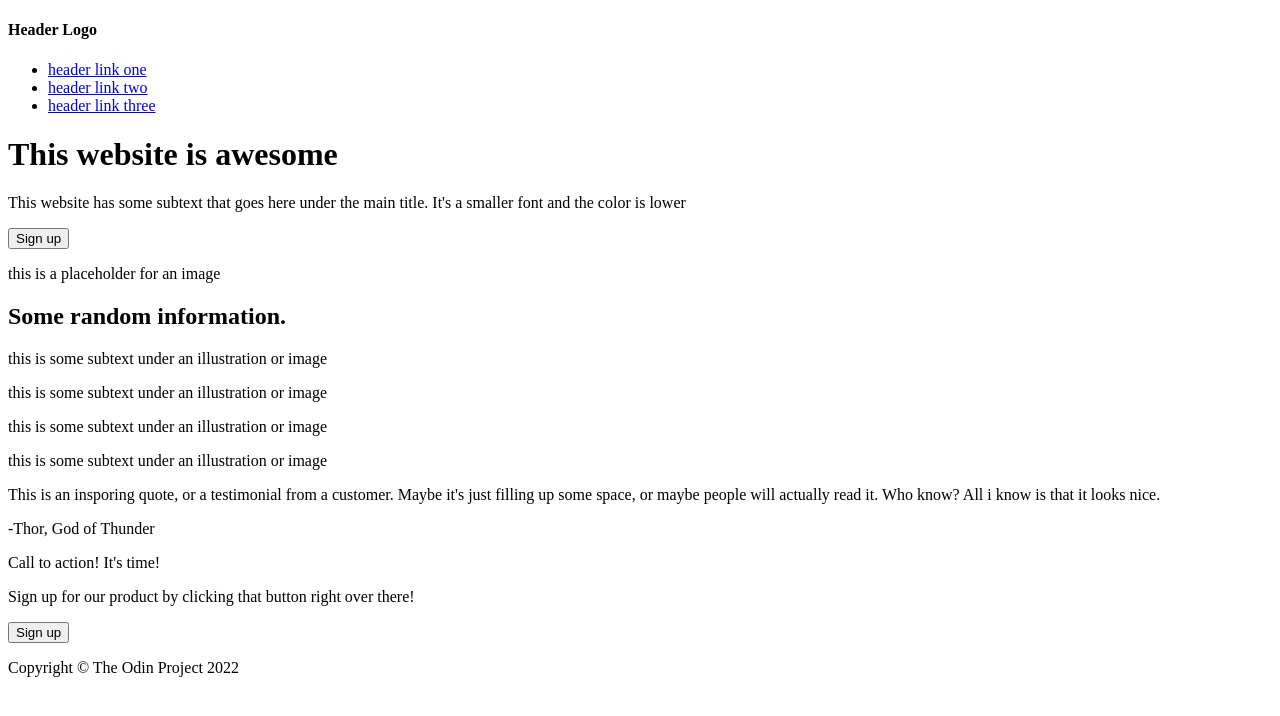
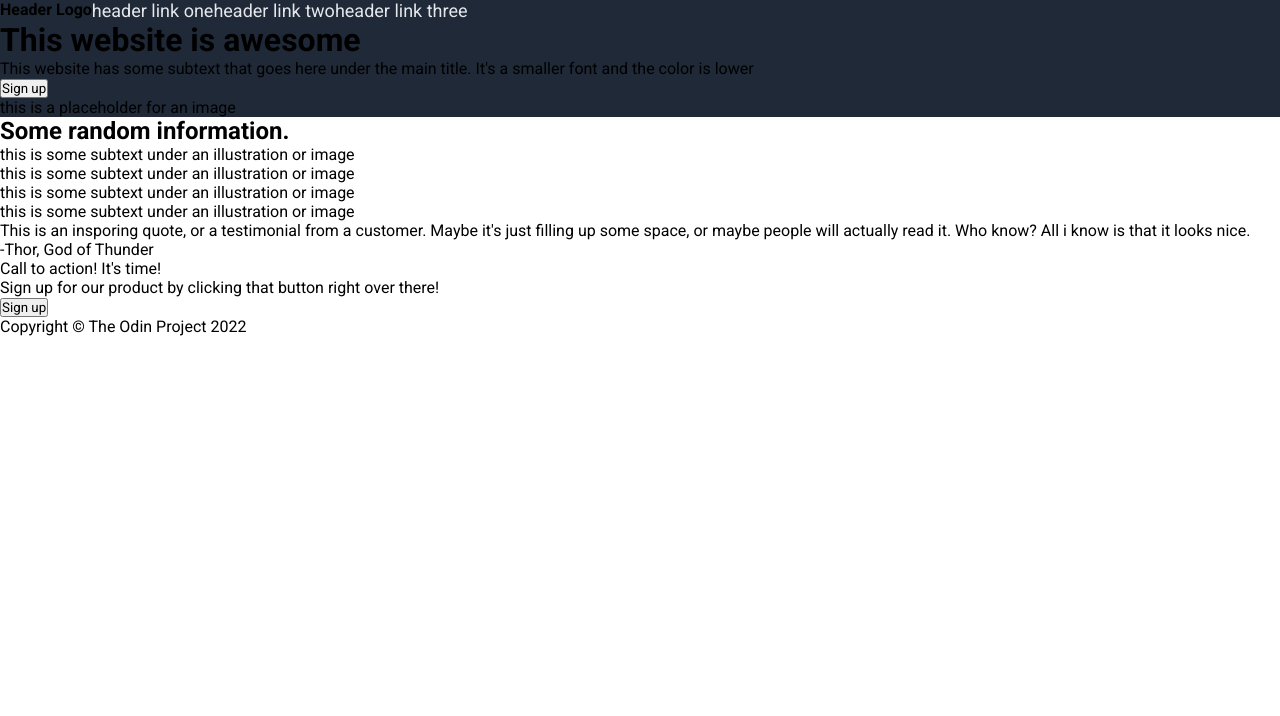
Before and after one commit to Synetic87/odin-project-landingpage, a plain HTML site: page index.html in a window 1280 px wide. Drawn offline with Linux system fonts and the light colour scheme.

Commit message:
CSS ausfüllen
Css begonnen auszufüllen. Google font eingebunden.
von oben angefangen zu stylen.

[Ticket: X]

```diff
--- a/css/style.css
+++ b/css/style.css
@@ -0,0 +1,32 @@
+
+
+* {
+    box-sizing: border-box;
+    margin: 0;
+    padding: 0;
+    font-family: 'Roboto', sans-serif;
+
+}
+
+header {
+    background-color: #1F2937;
+    display: flex;
+}
+
+ul {
+    display: flex;
+}
+
+li {
+    list-style-type: none;
+}
+
+a {
+    font-size: 18px;
+    color: #E5E7EB;
+    text-decoration: none;
+}
+
+.hero {
+    background-color: #1F2937;
+}
--- a/index.html
+++ b/index.html
@@ -6,6 +6,9 @@
     <meta name="viewport" content="width=device-width, initial-scale=1.0">
     <title>Project: Landing Page</title>
     <link rel="stylesheet" href="css/style.css">
+    <link rel="preconnect" href="https://fonts.googleapis.com">
+<link rel="preconnect" href="https://fonts.gstatic.com" crossorigin>
+<link href="https://fonts.googleapis.com/css2?family=Roboto:ital,wght@0,400;0,700;0,900;1,300&display=swap" rel="stylesheet">
 </head>
 <body>
 <header>
```
